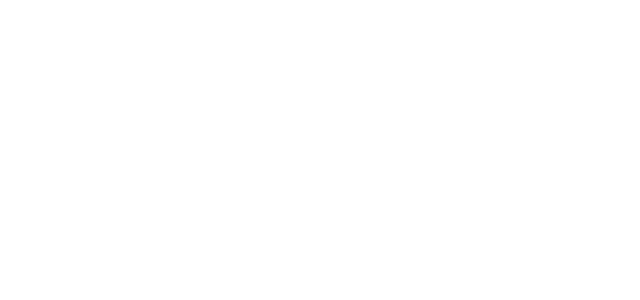
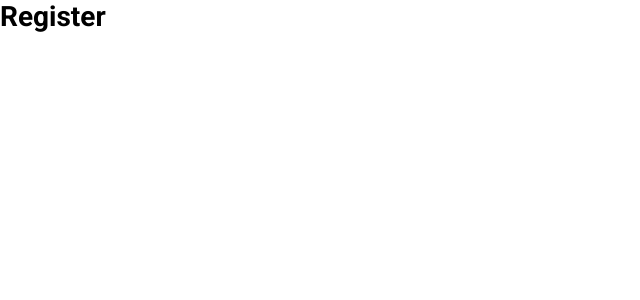
Before and after one commit to rubensbatista98/semana-omnistack-11, a React (Create React App) app in the folder frontend/: page /register in a window 1280 px wide. Shown: the top 300 px of the page, without its empty margins (0-640 px from the left). Built offline with nearby package versions, Linux system fonts and the light colour scheme.

Commit message:
Criada a pagina Register e a rota para a pagina

```diff
--- a/frontend/src/pages/Logon/index.js
+++ b/frontend/src/pages/Logon/index.js
@@ -1,4 +1,5 @@
 import React from "react";
+import { Link } from "react-router-dom";
 import { FiLogIn } from "react-icons/fi";
 
 import logoImage from "../../assets/logo.svg";
@@ -20,10 +21,10 @@
             Entrar
           </button>
 
-          <a href="/register">
+          <Link to="/register">
             <FiLogIn size="16" color="#e02041" />
             Não tenho cadastro
-          </a>
+          </Link>
         </form>
       </section>
 
--- /dev/null
+++ b/frontend/src/pages/Register/index.js
@@ -0,0 +1,7 @@
+import React from "react";
+
+const Register = () => {
+  return <h1>Register</h1>;
+};
+
+export default Register;
--- a/frontend/src/routes.js
+++ b/frontend/src/routes.js
@@ -2,12 +2,14 @@
 import { BrowserRouter, Switch, Route } from "react-router-dom";
 
 import Logon from "./pages/Logon";
+import Register from "./pages/Register";
 
 const Routes = () => {
   return (
     <BrowserRouter>
       <Switch>
         <Route exact path="/" component={Logon} />
+        <Route path="/register" component={Register} />
       </Switch>
     </BrowserRouter>
   );
```
